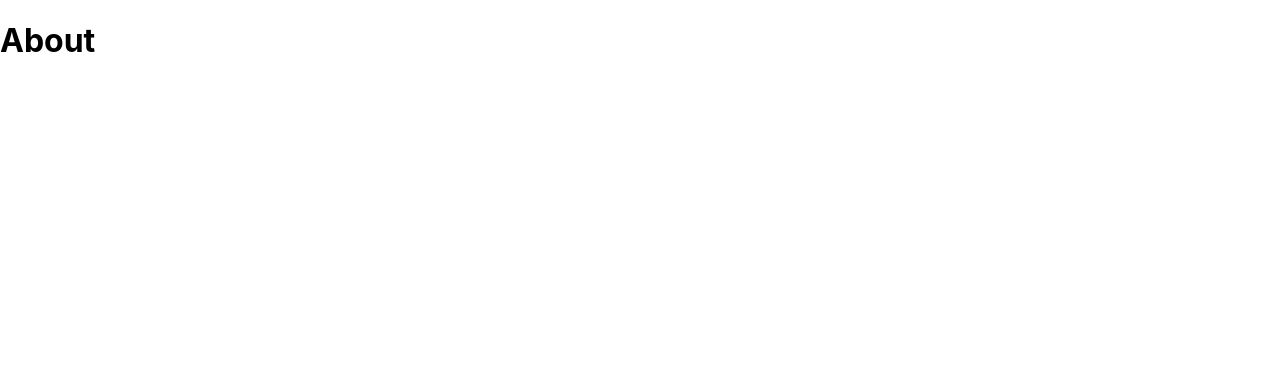
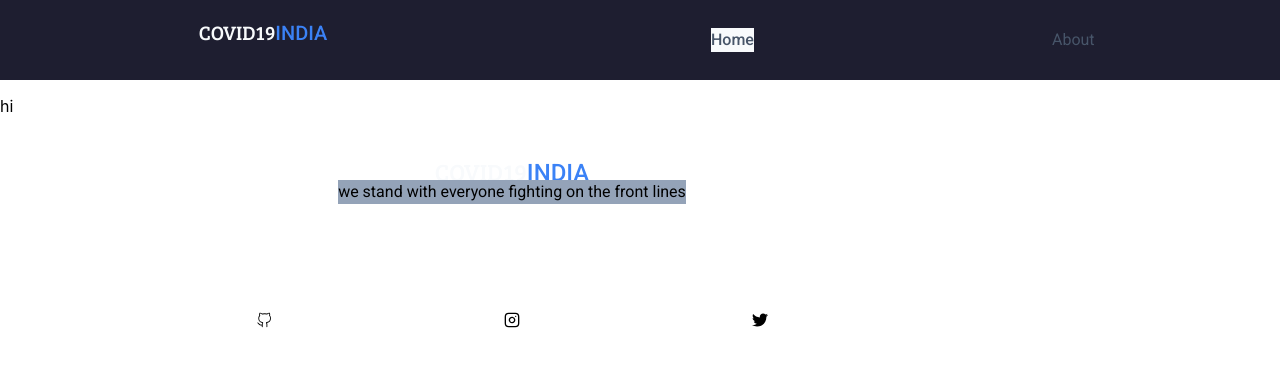
Before and after one commit to venkateshsure/covid19Dashboard-miniproject, a React (Create React App) app: page /about in a window 1280 px wide. Shown: the top 366 px of the page. Built offline with nearby package versions, Linux system fonts and the light colour scheme; a web font is replaced by a local one.

Commit message:
working on About route

```diff
--- a/src/components/About/index.js
+++ b/src/components/About/index.js
@@ -1,5 +1,17 @@
+import Footer from '../Footer'
+
+import Header from '../Header'
+
 import './index.css'
 
-const About = () => <h1>About</h1>
+const About = () => (
+  <>
+    <Header />
+    <div>
+      <p>hi</p>
+    </div>
+    <Footer />
+  </>
+)
 
 export default About
--- a/src/components/Footer/index.css
+++ b/src/components/Footer/index.css
@@ -13,7 +13,7 @@
   line-height: 32px;
   letter-spacing: 0em;
   text-align: center;
-  background: linear-gradient(0deg, #f8fafc, #f8fafc);
+  color: #f8fafc;
 }
 
 .footer-span {
@@ -23,7 +23,7 @@
   line-height: 32px;
   letter-spacing: 0em;
   text-align: center;
-  background: linear-gradient(0deg, #3b82f6, #3b82f6);
+  color: #3b82f6;
 }
 
 .footer-covid-india-con {
--- a/src/components/Header/index.css
+++ b/src/components/Header/index.css
@@ -13,23 +13,23 @@
 }
 
 .header-para {
-  font-family: Bree Serif;
+  font-family: 'Bree Serif';
   font-size: 20px;
   font-weight: 400;
   line-height: 24px;
   letter-spacing: 0em;
   text-align: center;
-  background: linear-gradient(0deg, #3b82f6, #3b82f6);
+  color: #f8fafc;
 }
 
 .header-span {
-  font-family: Roboto;
+  font-family: 'Roboto';
   font-size: 20px;
   font-weight: 500;
   line-height: 24px;
   letter-spacing: 0em;
   text-align: center;
-  background: linear-gradient(0deg, #f8fafc, #f8fafc);
+  color: #3b82f6;
 }
 
 .home-about-con {
@@ -72,3 +72,10 @@
   letter-spacing: 0em;
   text-align: left;
 }
+
+.header-covid-india-con {
+  width: 156px;
+  height: 32px;
+  top: 1260px;
+  left: 642px;
+}
--- a/src/components/Header/index.js
+++ b/src/components/Header/index.js
@@ -1,16 +1,15 @@
 import {Link} from 'react-router-dom'
-
-import Home from '../Home'
-import About from '../About'
 
 import './index.css'
 
 const Header = () => (
   <div className="header-head-con">
     <div className="header-con">
-      <p className="header-para">
-        COVID19<span className="header-span">INDIA</span>
-      </p>
+      <div className="header-covid-india-con">
+        <p className="header-para">
+          COVID19<span className="header-span">INDIA</span>
+        </p>
+      </div>
       <div className="home-about-con">
         <p className="header-home">
           <Link className="header-nav-link" to="/">
```
